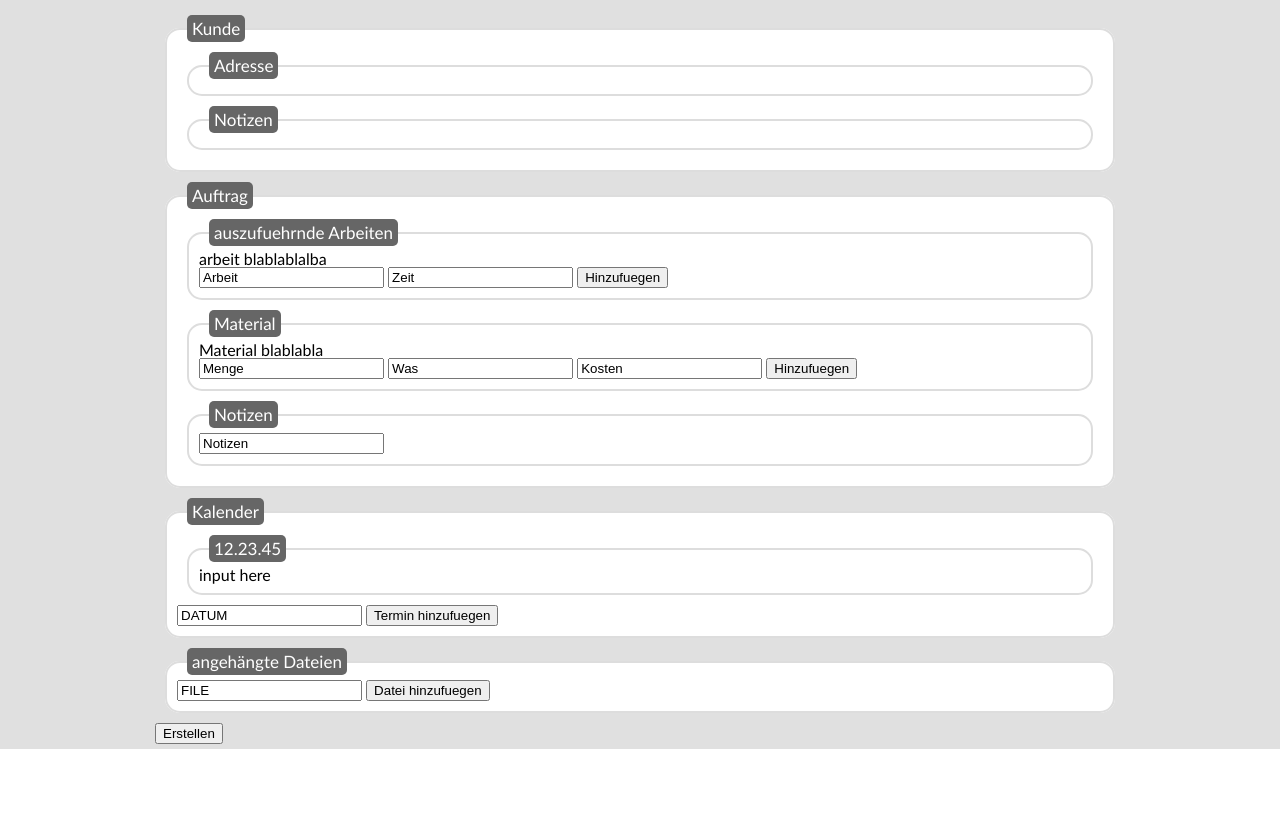
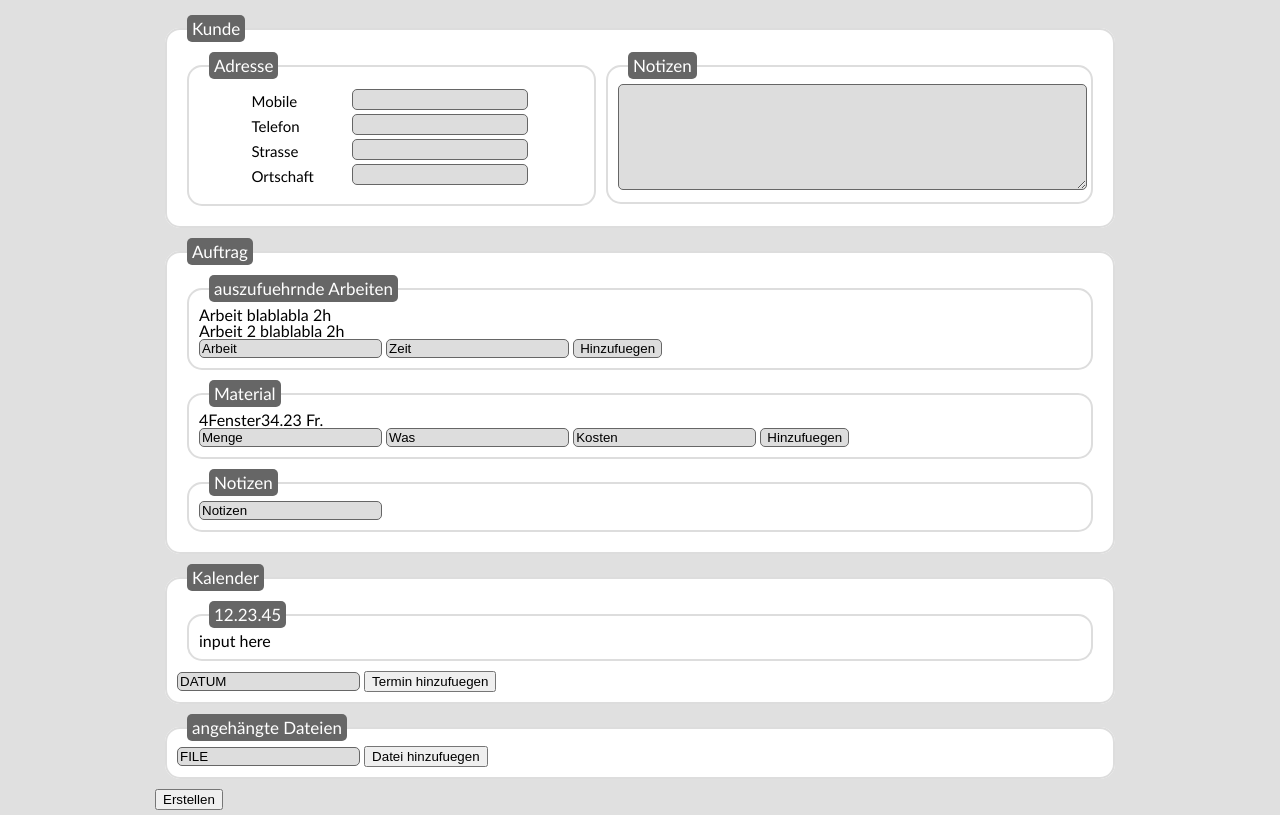
Before and after one commit to fox918/cs261, a PHP site: page /index.php?page=create in a window 1280 px wide. Shown: the part 114-929 px from the top of the page. Before the commit the page ends 863 px from the top, so only its background shows below. Run offline with PHP 8.4, Linux system fonts and the light colour scheme; the visitor is signed in with stand-in values (Sample User, id 1).

Commit message:
create.php layouting

```diff
--- a/css/style.css
+++ b/css/style.css
@@ -161,8 +161,17 @@ fieldset legend{
     background-color: #666;
     color: #fff;
 }
-/* Article create*/
-
+input{
+    background-color: #DDD;
+    border-radius:5px;
+    border: 1px #666 solid;
+}
+textarea{
+    background-color: #DDD;
+    border-radius:5px;
+    border: 1px #666 solid;
+}
+column-gap: 3em;
 /* Article login*/
 #login{
     display: block;
@@ -211,3 +220,35 @@ fieldset legend{
 #login label{
     padding:5px;
 }
+/* Article create*/
+#create .address{
+   margin: 5px auto 5px auto;
+   display:block;
+   width: 300px;
+    font-size: 15px;
+}
+#create .address span{
+    display:block;
+    margin:10px;
+    position:relative;
+}
+#create .address span input{
+    position:absolute;
+    width:170px;
+    left: 100px;
+    top:-5px;
+    padding:2px;
+}
+#create #notes{
+    width:100%;
+    max-width:100%;
+    height: 100px
+
+}
+#create .floatright{
+    float:right;
+    width:50%;
+}
+#create .floatleft{
+    float:left;
+}
--- a/templates/create.php
+++ b/templates/create.php
@@ -8,29 +8,39 @@ if(!isset($check)){echo 'and now for something completely different';die;}
 ?>
 <article id="create">
 <fieldset>
-    <legend>Kunde</legend>
+<legend>Kunde</legend>
+    <fieldset class='floatright'>
+        <legend>Notizen</legend>
+            <textarea type="text" name="" id="notes" value=""></textarea>
+    </fieldset>
      <fieldset>
-        <legend>Adresse</legend>
-
+        <legend id='floatleft'>Adresse</legend>
+<p class='address'>
+<span>Mobile <input type="text" name="" id="" value="" /></span>
+<span>Telefon <input type="text" name="" id="" value="" /></span>
+<span>Strasse <input type="text" name="" id="" value="" /></span>
+<span>Ortschaft <input type="text" name="" id="" value="" /></span>
+</p>
     </fieldset>
-    <fieldset>
-        <legend>Notizen</legend>
-
     </fieldset>
-</fieldset>
 
 <fieldset>
     <legend>Auftrag</legend>
     <fieldset>
         <legend>auszufuehrnde Arbeiten</legend>
-        <p>arbeit blablablalba</p>
+        <ul>
+            <li>Arbeit blablabla <span>2h</span></li>
+            <li>Arbeit 2 blablabla <span>2h</span></li>
+        </ul>
         <input type="text" name="" id="" value="Arbeit" />
         <input type="text" name="" id="" value="Zeit" />
         <input type="button" name="" id="" value="Hinzufuegen" />
     </fieldset>
     <fieldset>
         <legend>Material</legend>
-        <p>Material blablabla</p>
+        <ul>
+            <li><span class='amount'>4</span><span class='description'>Fenster</span><span class='price'>34.23 Fr.</span></li>
+        </ul>
         <input type="text" name="" id="" value="Menge" />
         <input type="text" name="" id="" value="Was" />
         <input type="text" name="" id="" value="Kosten" />
```
